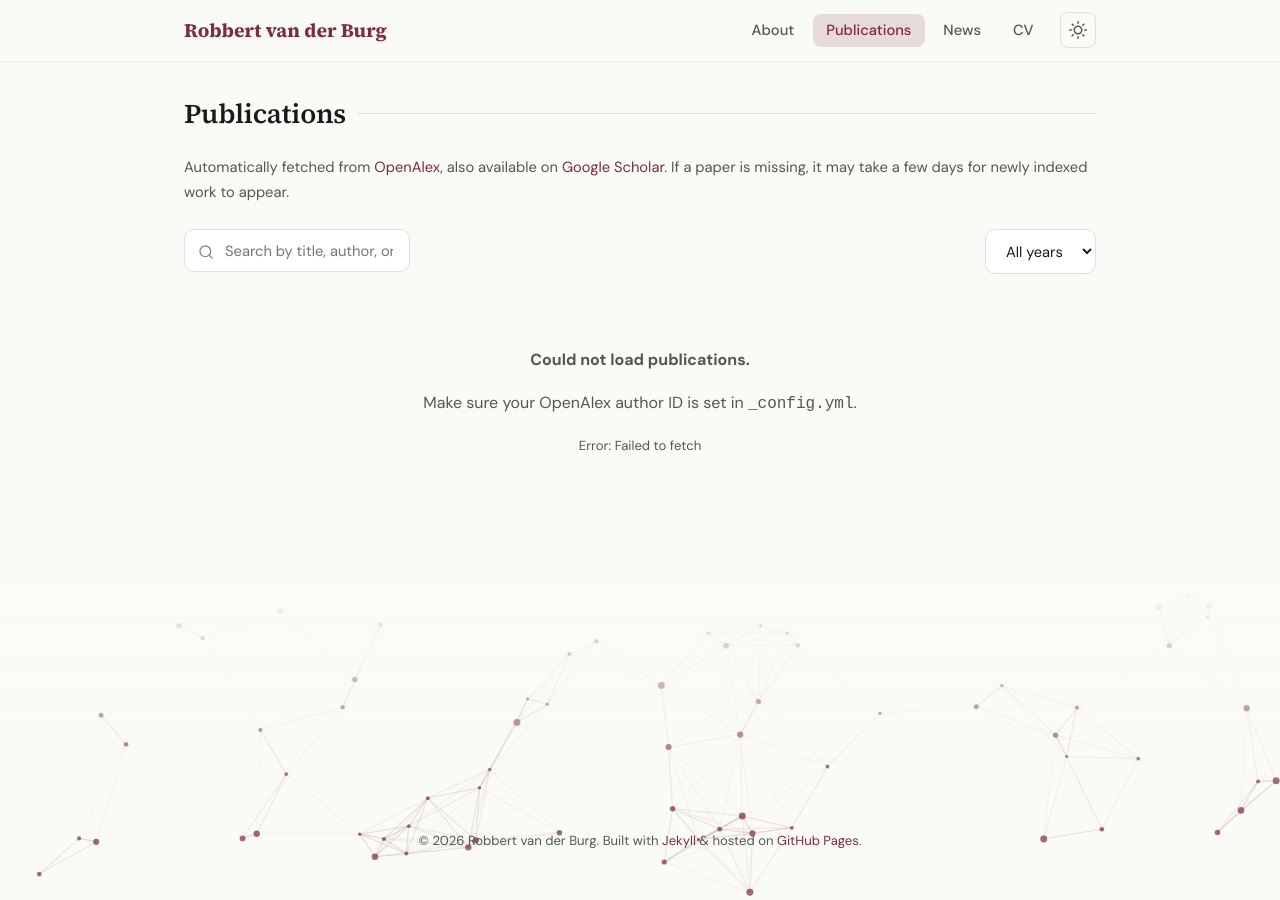
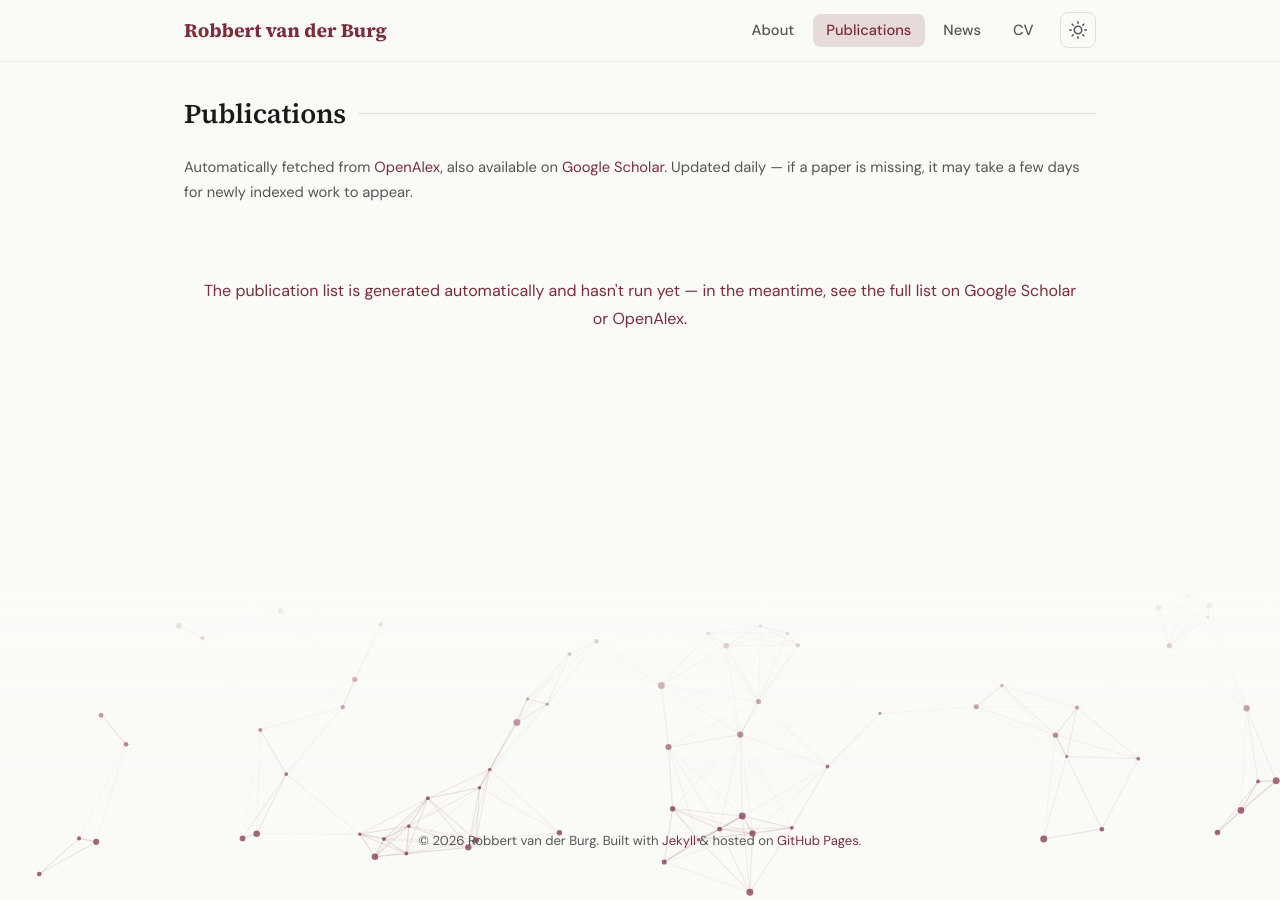
Before and after one commit to robbertvanderburg/robbertvanderburg.github.io, a Jekyll site: the page built from publications.html, in a window 1280 px wide. Built offline with Jekyll 4.4.1, drawn with Linux system fonts in a browser that asks for light colours.

Commit message:
Claude: Change Publication Fetching

```diff
--- /dev/null
+++ b/_data/publications.yml
@@ -0,0 +1,6 @@
+# Auto-generated by scripts/fetch_publications.py — do not edit by hand.
+# Regenerated on a schedule by .github/workflows/update-publications.yml
+# This starts empty; it is populated on the first workflow run (trigger it
+# manually via Actions -> Update Publications Data -> Run workflow, or wait
+# for the daily schedule).
+[]
--- a/publications.html
+++ b/publications.html
@@ -12,9 +12,12 @@ description: "Publications by Robbert van der Burg — research on random walks,
 
   <p style="margin-bottom: 1.5rem; color: var(--text-secondary); font-size: 0.92rem;">
     Automatically fetched from <a href="https://www.openalex.org/" target="_blank">OpenAlex</a>, also available on <a href="https://scholar.google.com/citations?user=P0s9gOoAAAAJ" target="_blank">Google Scholar</a>.
-    If a paper is missing, it may take a few days for newly indexed work to appear.
+    Updated daily — if a paper is missing, it may take a few days for newly indexed work to appear.
   </p>
 
+  {% assign pubs = site.data.publications %}
+
+  {% if pubs and pubs.size > 0 %}
   <div class="pub-controls">
     <div class="pub-search-wrapper">
       <svg viewBox="0 0 24 24" fill="none" stroke="currentColor" stroke-width="2" stroke-linecap="round">
@@ -22,14 +25,46 @@ description: "Publications by Robbert van der Burg — research on random walks,
       </svg>
       <input type="text" id="pub-search" class="pub-search" placeholder="Search by title, author, or venue…">
     </div>
+    {% assign years = pubs | map: "year" | compact | uniq | sort | reverse %}
     <select id="pub-year-filter" class="pub-year-filter">
       <option value="">All years</option>
+      {% for y in years %}
+      <option value="{{ y }}">{{ y }}</option>
+      {% endfor %}
     </select>
   </div>
 
-  <div id="pub-count" class="pub-count"></div>
+  <div id="pub-count" class="pub-count">{{ pubs.size }} paper{% if pubs.size != 1 %}s{% endif %}</div>
 
-  <!-- Set your OpenAlex author ID here -->
-  <div id="pub-container" data-author-id="{{ site.author.openalex }}">
+  <div id="pub-container">
+    <ul class="pub-list">
+      {% for p in pubs %}
+      <li class="pub-item fade-in"
+          data-title="{{ p.title | downcase | escape }}"
+          data-authors="{{ p.authors | downcase | escape }}"
+          data-venue="{{ p.venue | downcase | escape }}"
+          data-year="{{ p.year }}">
+        <div class="pub-title">
+          {% if p.url %}<a href="{{ p.url }}" target="_blank">{{ p.title }}</a>{% else %}{{ p.title }}{% endif %}
+          {% if p.year %}<span class="pub-year-badge">{{ p.year }}</span>{% endif %}
+        </div>
+        <div class="pub-authors">{{ p.authors }}</div>
+        {% if p.venue and p.venue != "" %}<div class="pub-venue">{{ p.venue }}</div>{% endif %}
+        <div class="pub-links">
+          {% if p.url %}<a href="{{ p.url }}" class="pub-link" target="_blank">Paper</a>{% endif %}
+          {% if p.doi and p.doi != "" %}<a href="https://doi.org/{{ p.doi }}" class="pub-link" target="_blank">DOI</a>{% endif %}
+          {% if p.arxiv and p.arxiv != "" %}<a href="https://arxiv.org/abs/{{ p.arxiv }}" class="pub-link" target="_blank">arXiv</a>{% endif %}
+          {% if p.oaPdf and p.oaPdf != "" %}<a href="{{ p.oaPdf }}" class="pub-link" target="_blank">PDF</a>{% endif %}
+        </div>
+      </li>
+      {% endfor %}
+    </ul>
   </div>
+  {% else %}
+  <p class="pub-error">
+    The publication list is generated automatically and hasn't run yet — in the meantime, see the full list on
+    <a href="https://scholar.google.com/citations?user=P0s9gOoAAAAJ" target="_blank">Google Scholar</a>
+    or <a href="https://openalex.org/authors/{{ site.author.openalex }}" target="_blank">OpenAlex</a>.
+  </p>
+  {% endif %}
 </div>
```
